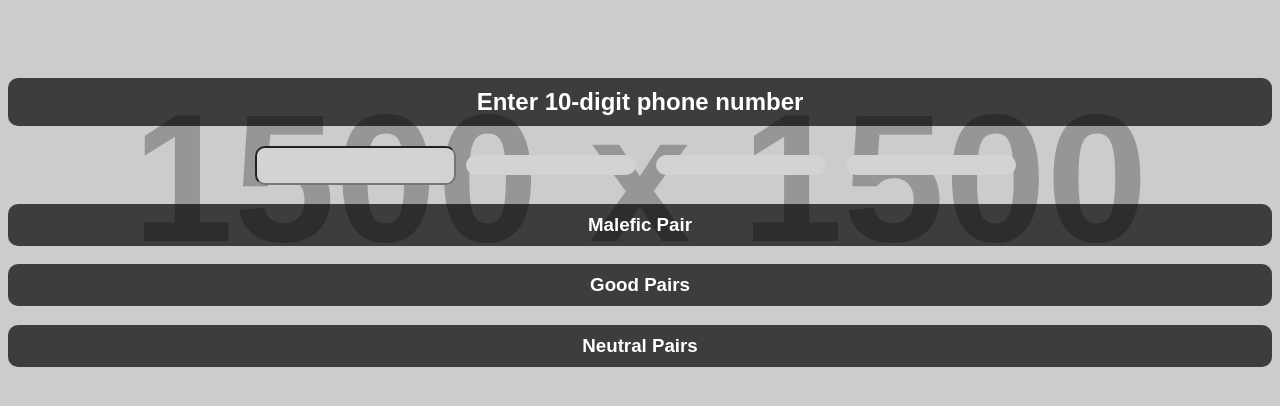
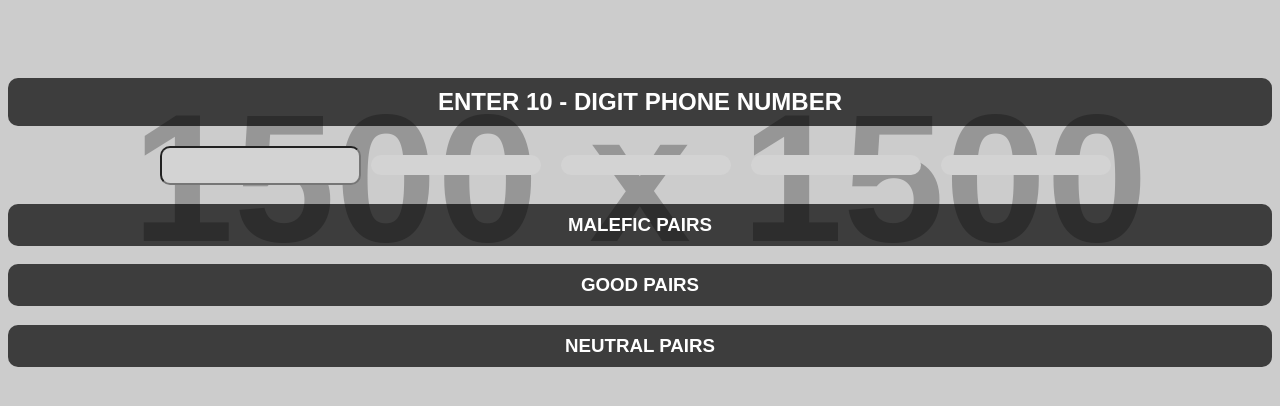
Before and after one commit to UtkarshRustagi/Mobile-Numerology, a plain HTML site: page index.html in a window 1280 px wide. Drawn offline with Linux system fonts and the light colour scheme; placeholder pictures from the web are drawn by us.

Commit message:
Update index.html

```diff
--- a/index.html
+++ b/index.html
@@ -47,18 +47,19 @@
     </style>
 </head>
 <body>
-    <h2>Enter 10-digit phone number</h2>
+    <h2>ENTER 10 - DIGIT PHONE NUMBER </h2>
     <div class="container">
         <input type="text" id="phoneNumber" maxlength="10" oninput="highlightPairs()">
         <div class="output-box" id="numberWithoutZero"></div>
         <div class="output-box" id="sumOfDigits"></div>
         <div class="output-box" id="finalSumBox"></div>
+        <div class="output-box" id="doubleDigitSumBox"></div>
     </div>
-    <h3>Malefic Pair</h3>
+    <h3>MALEFIC PAIRS</h3>
     <p id="redOutput"></p>
-    <h3>Good Pairs</h3>
+    <h3>GOOD PAIRS</h3>
     <p id="greenOutput"></p>
-    <h3>Neutral Pairs</h3>
+    <h3>NEUTRAL PAIRS</h3>
     <p id="neutralOutput"></p>
 
     <script>
@@ -109,12 +110,14 @@
             }
 
             const finalSum = sum > 9 ? Math.floor(sum / 10) + (sum % 10) : sum;
+            const doubleDigitSum = finalSum > 9 ? Math.floor(finalSum / 10) + (finalSum % 10) : "";
 
             document.getElementById("redOutput").innerHTML = redOutput.slice(0, -29);
             document.getElementById("greenOutput").innerHTML = greenOutput.slice(0, -29);
             document.getElementById("neutralOutput").innerHTML = neutralOutput.slice(0, -29);
             document.getElementById("sumOfDigits").innerText = sum;
             document.getElementById("finalSumBox").innerText = finalSum;
+            document.getElementById("doubleDigitSumBox").innerText = doubleDigitSum;
         }
     </script>
 </body>
```
